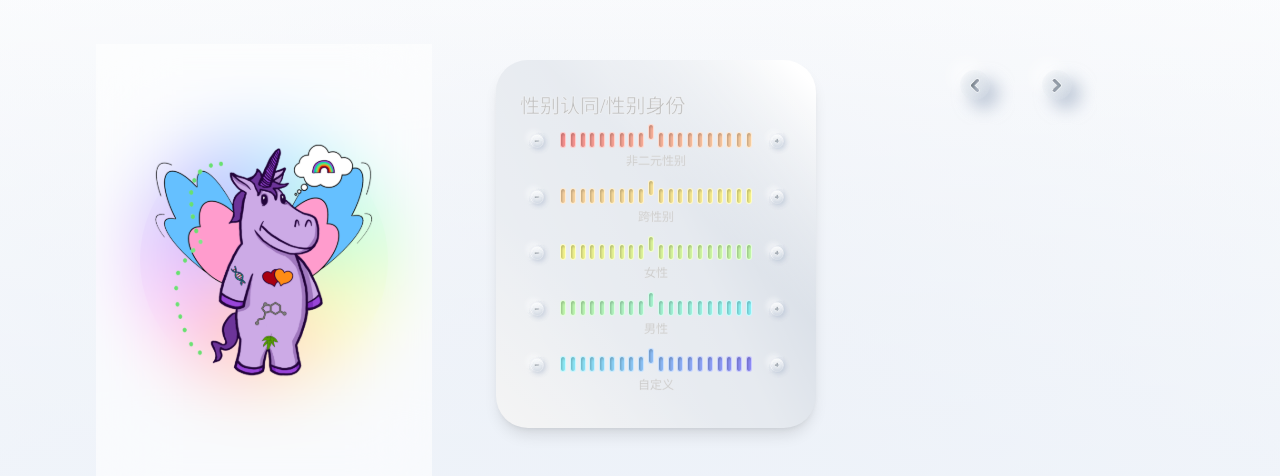
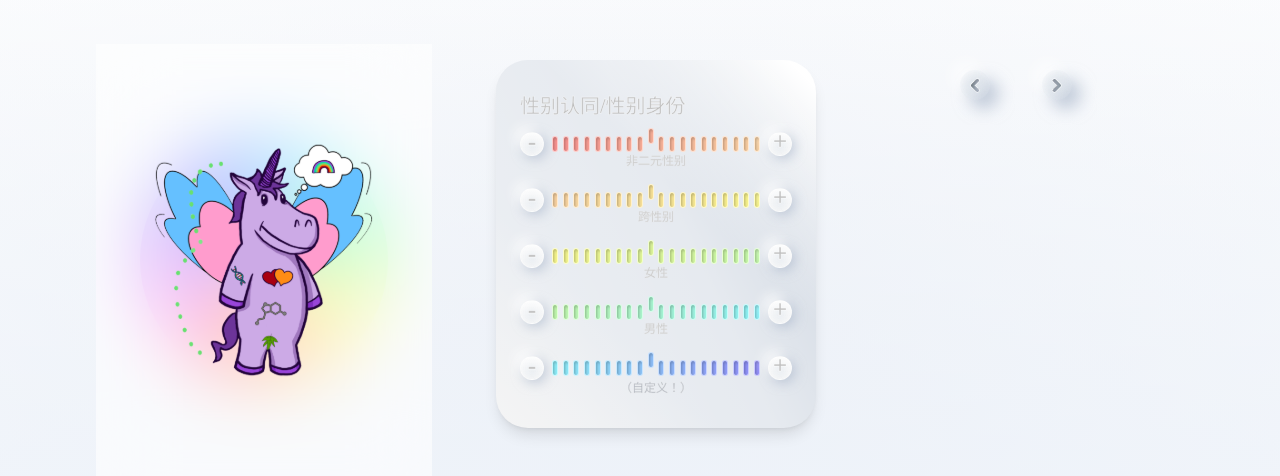
Before and after one commit to WuMianzhi/my-unique-gender, a Vue app: page / in a window 1280 px wide. Shown: the part 140-616 px from the top of the page. Built offline with nearby package versions, Linux system fonts and the light colour scheme.

Commit message:
现在可以输入自定义类别了

```diff
--- a/src/components/IdentityCardComponent.vue
+++ b/src/components/IdentityCardComponent.vue
@@ -11,11 +11,11 @@
     <div class="identify-card-body">
       <slot name="before-slot"></slot>
       <template v-for="(identity, index) in category" :key="index">
-        <div class="w-full mb-2">
+        <div class="w-full py-2">
           <div class="w-full flex items-center gap-2 ">
             <!-- 减少一级 -->
-            <button class="linear-bg-btn m-0 p-0 bg-transparent" @click="modValByParam(index, -5)">
-              <img src="../assets/minus.png" class="w-8 h-8" alt="减少" srcset="">
+            <button class="linear-bg-btn flex m-0 p-0" @click="modValByParam(index, -5)">
+              <span class="relative btn-inner">-</span>
             </button>
             <!-- 中间的按钮 -->
             <div class="flex-1 flex justify-between ">
@@ -26,12 +26,16 @@
               </template>
             </div>
             <!--  添加一级 -->
-            <button class="linear-bg-btn m-0 p-0 bg-transparent" @click="modValByParam(index, 5)">
-              <img src="../assets/plus.png" alt="减少" srcset="" class="w-8 h-8">
+            <button class="linear-bg-btn m-0 p-0 " @click="modValByParam(index, 5)">
+              <span class="relative btn-inner">+</span>
             </button>
           </div>
 
-          <div class="p-0 m-0 h-4 flex items-center justify-around align-baseline relative bottom-1">
+          <div v-if="identity.name == 'customer'" class="p-0 m-0 h-4 flex items-center justify-around align-baseline bg-transparent rounded">
+            <input type="text" name="customer" id="customer" placeholder="（自定义！）" class="identify-card__label text-center rounded-lg bg-transparent text-sm">
+          </div>
+
+          <div v-else class="p-0 m-0 h-4 flex items-center justify-around align-baseline relative bottom-1">
             <label class="identify-card__label text-center ">
               {{ identity.name }}
             </label>
@@ -123,6 +127,7 @@ const hex2RGB = (hex: string) => {
     color: #BCBCBC;
     font-weight: bolder;
     -webkit-text-stroke: 0.8px rgba(235, 235, 235, 0.5);
+
     &-input {
       width: 10rem;
     }
@@ -148,8 +153,33 @@ const hex2RGB = (hex: string) => {
 
 .linear-bg-btn {
   box-sizing: border-box;
-  border: none;
-  border-radius: 0.75rem;
+  border: solid 1.5px rgba(255, 255, 255, 0.3);
+  border-radius: 1rem;
   display: inline-block;
+  width: 1.5rem;
+  height: 1.5rem;
+
+  box-shadow: -6.7px -6.7px 11.9px 0 rgba(255, 255, 255, 0.6),
+    3px 3px 11.9px 0 rgba(163, 177, 198, 0.6);
+  background-image: linear-gradient(to bottom, rgba(255, 255, 255, 0.8) 0%, rgba(255, 255, 255, 0) 100%),
+    radial-gradient(circle at 50% 50%, #e0e6ec, rgba(224, 230, 236, 0) 91%);
+
+  color: #BCBCBC;
+  -webkit-text-stroke: 0.8px rgba(255, 255, 255, 0.5);
+  font-family: Dosis;
+  font-weight: bolder;
+  display: flex;
+  align-items: center;
+  justify-content: center;
+}
+
+.btn-inner {
+  position: relative;
+  top: -2px;
+  // width: 1rem;
+  // line-height: 1rem;
+  // height: 1rem;
+  // padding: 0;
+  // line-height: 0.1rem;
 }
 </style>
--- a/src/pages/TheFlyingGenderUnicorn.vue
+++ b/src/pages/TheFlyingGenderUnicorn.vue
@@ -65,7 +65,7 @@
             :mainColor="physicallyAttractedTo.mainColor" :has-custom="physicallyAttractedTo.hasCustom"
             @self-change="updatePhyAddByMod" @update-val="updatePhyAdd">
             <template #before-slot>
-              <Switch v-model:checked="notAttract"/>
+              <Switch v-model:checked="notAttract" />
             </template>
           </IdentityCardComponent>
         </div>
@@ -74,9 +74,9 @@
         <div v-show="current === 5">
           <IdentityCardComponent :title="emotionallyAttractedTo.title" :category="emotionallyAttractedTo.category"
             :mainColor="emotionallyAttractedTo.mainColor" :has-custom="emotionallyAttractedTo.hasCustom"
-            @self-change="updateEmoAddByMod" @update-val="updateEmoAdd" >
+            @self-change="updateEmoAddByMod" @update-val="updateEmoAdd">
             <template #before-slot>
-              <Switch v-model:checked="notAttract"/>
+              <Switch v-model:checked="notAttract" />
             </template>
           </IdentityCardComponent>
         </div>
@@ -115,8 +115,10 @@ const notAttract = ref(true)
 const updateVal = (index: number, val: number, ds: GenderGroup) =>
   ds.category[index].value = val
 
-const updateValByMod = (index: number, mod: number, ds: GenderGroup) =>
-  ds.category[index].value += mod
+const updateValByMod = (index: number, mod: number, ds: GenderGroup) => {
+  const res = ds.category[index].value + mod;
+  (res < 101 && res > 0) ? ds.category[index].value += mod : null
+}
 
 const updateGex = (index: number, val: number) =>
   updateVal(index, val, genderExpression)
--- a/src/pages/genderGroup/GId.ts
+++ b/src/pages/genderGroup/GId.ts
@@ -25,7 +25,7 @@ export const genderIdentity: GenderGroup = reactive({
       value: 50,
     },
     {
-      name: "自定义",
+      name: "customer",
       colorSeries: ["90f8ff", "9390ff"],
       value: 50,
     },
--- a/src/pages/genderGroup/SId.ts
+++ b/src/pages/genderGroup/SId.ts
@@ -8,7 +8,7 @@ export const sexualIdentity: GenderGroup = reactive({
     { name: "双性恋", colorSeries: ["ffd6a7", "fffb8f"], value: 50 },
     { name: "同性恋", colorSeries: ["fffb8f", "c9ffaf"], value: 50 },
     { name: "异性恋", colorSeries: ["c9ffaf", "90f8ff"], value: 50 },
-    { name: "Customer", colorSeries: ["90f8ff", "9390ff"], value: 50 },
+    { name: "customer", colorSeries: ["90f8ff", "9390ff"], value: 50 },
   ],
   mainColor: "fuchsia",
   hasCustom: true,
```
